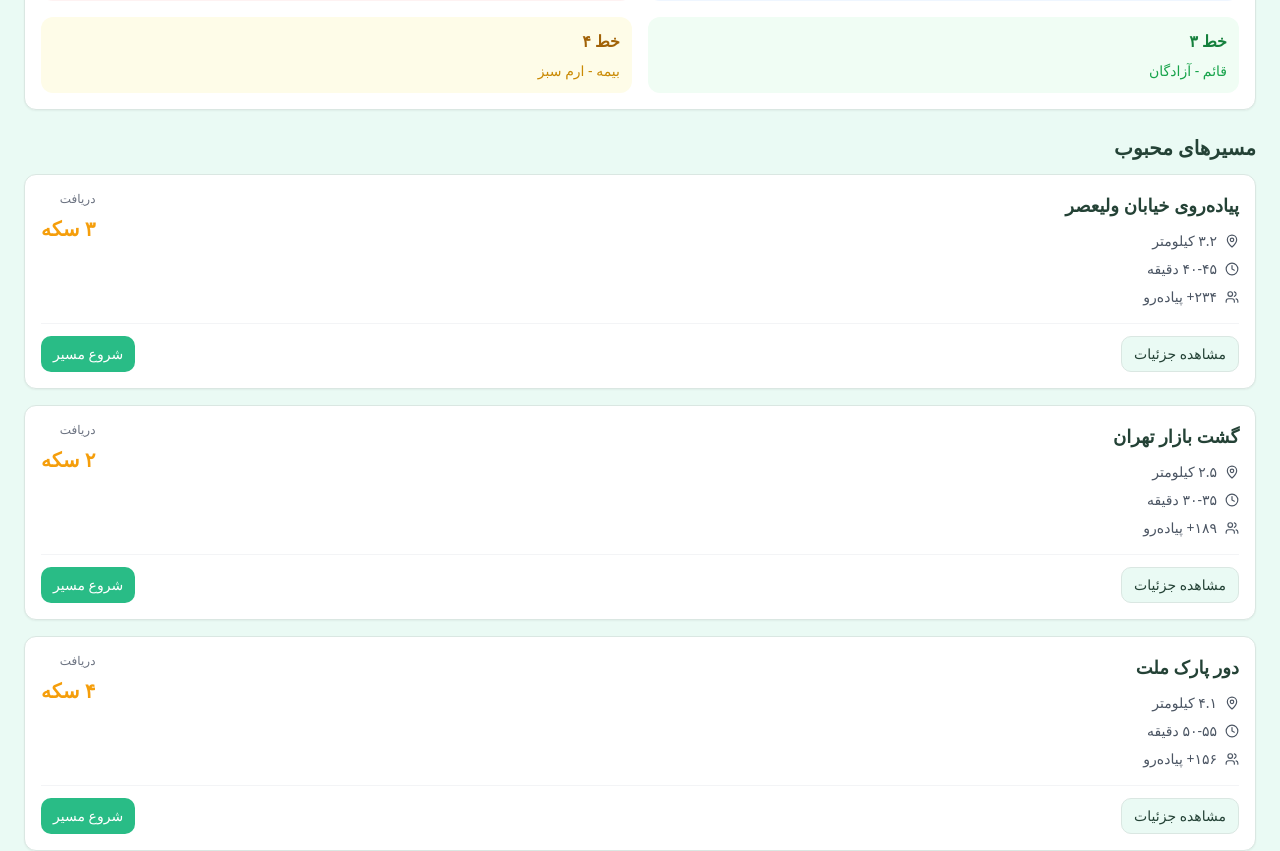
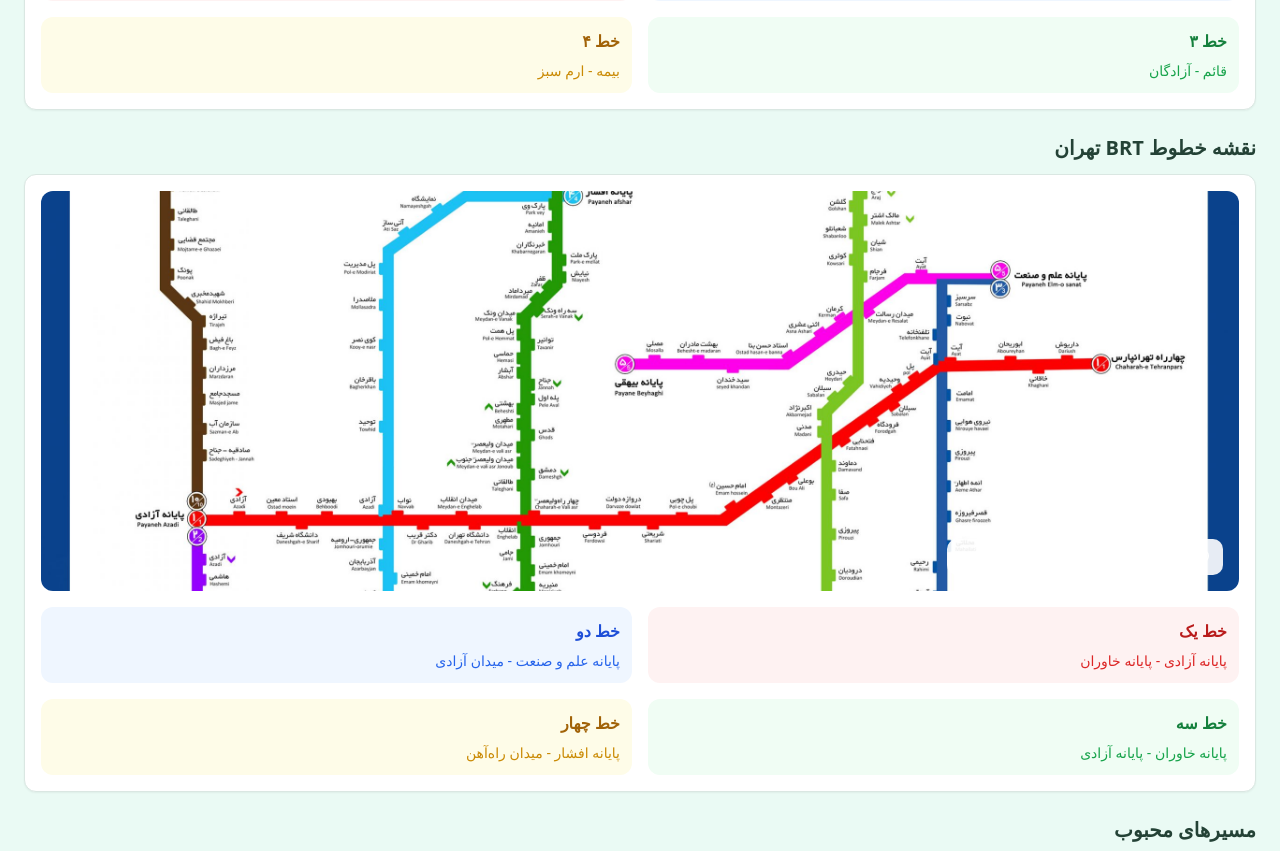
Before and after one commit to sotheso/SabzGam-main, a React (Vite) app: page /explore in a window 1280 px wide. Shown: the part 1680-2531 px from the top of the page. Built offline with nearby package versions, Linux system fonts and the light colour scheme.

Commit message:
add BRT map

```diff
--- a/src/pages/ExplorePage.tsx
+++ b/src/pages/ExplorePage.tsx
@@ -90,6 +90,48 @@ export default function ExplorePage() {
               <div className="bg-yellow-50 p-3 rounded-lg">
                 <h3 className="font-bold text-yellow-700 mb-2">خط ۴</h3>
                 <p className="text-sm text-yellow-600">بیمه - ارم سبز</p>
+              </div>
+            </div>
+          </Card>
+        </div>
+
+        {/* BRT Map */}
+        <div className="mb-6">
+          <h2 className="text-xl font-bold mb-3">نقشه خطوط BRT تهران</h2>
+          <Card className="p-4">
+            <div className="relative w-full h-[400px] rounded-lg overflow-hidden">
+              <img
+                src="/2-scaled.jpg"
+                alt="نقشه خطوط BRT تهران"
+                className="w-full h-full object-cover"
+              />
+              <div className="absolute bottom-4 right-4 flex gap-2">
+                <Button size="sm" variant="secondary" className="bg-white/90 hover:bg-white">
+                  <MapPin size={16} className="ml-1" />
+                  نزدیک‌ترین ایستگاه
+                </Button>
+                <Button size="sm" variant="secondary" className="bg-white/90 hover:bg-white">
+                  <Navigation size={16} className="ml-1" />
+                  مسیریابی
+                </Button>
+              </div>
+            </div>
+            <div className="mt-4 grid grid-cols-2 gap-4">
+              <div className="bg-red-50 p-3 rounded-lg">
+                <h3 className="font-bold text-red-700 mb-2">خط یک</h3>
+                <p className="text-sm text-red-600">پایانه آزادی - پایانه خاوران</p>
+              </div>
+              <div className="bg-blue-50 p-3 rounded-lg">
+                <h3 className="font-bold text-blue-700 mb-2">خط دو</h3>
+                <p className="text-sm text-blue-600">پایانه علم و صنعت - میدان آزادی</p>
+              </div>
+              <div className="bg-green-50 p-3 rounded-lg">
+                <h3 className="font-bold text-green-700 mb-2">خط سه</h3>
+                <p className="text-sm text-green-600">پایانه خاوران - پایانه آزادی</p>
+              </div>
+              <div className="bg-yellow-50 p-3 rounded-lg">
+                <h3 className="font-bold text-yellow-700 mb-2">خط چهار</h3>
+                <p className="text-sm text-yellow-600">پایانه افشار - میدان راه‌آهن</p>
               </div>
             </div>
           </Card>
--- a/src/pages/HomePage.tsx
+++ b/src/pages/HomePage.tsx
@@ -58,7 +58,7 @@ export default function HomePage() {
           <h1 className="text-2xl font-bold">سبزگام</h1>
           <CoinDisplay amount={coins} animate={isWalking} />
         </div>
-        <div className="text-center mb-4">
+        <div className="text-right mb-4">
           <h2 className="text-2xl font-bold mb-1">هدف روزانه پیاده‌روی</h2>
           <p className="text-white/70">۱۰,۰۰۰ قدم در روز</p>
         </div>
@@ -76,8 +76,8 @@ export default function HomePage() {
         </div>
       </div>
 
-      <div className="flex justify-center -mt-10 mb-6">
-        <div className="bg-white p-4 rounded-2xl shadow-md mr-12">
+      <div className="flex justify-center -mt-10 mb-6 gap-5">
+        <div className="bg-white p-4 rounded-2xl shadow-md">
           <ProgressRing progress={progressPercentage} size={120}>
             <div className="text-center">
               <p className="text-3xl font-bold">{progressPercentage.toLocaleString('fa-IR')}%</p>
@@ -86,10 +86,10 @@ export default function HomePage() {
           </ProgressRing>
         </div>
         <div className="bg-white p-4 rounded-2xl shadow-md">
-          <ProgressRing progress={Math.min((walkingTime / 3600) * 100, 100)} size={120}>
+          <ProgressRing progress={Math.min((publicTransportTime / 3600) * 100, 100)} size={120}>
             <div className="text-center">
-              <p className="text-3xl font-bold">{formatWalkingTime(walkingTime)}</p>
-              <p className="text-xs text-gray-500">زمان پیاده‌روی</p>
+              <p className="text-base font-bold">{formatWalkingTime(publicTransportTime)}</p>
+              <p className="text-xs text-gray-500">زمان استفاده از حمل و نقل عمومی</p>
             </div>
           </ProgressRing>
         </div>
@@ -97,7 +97,7 @@ export default function HomePage() {
 
       <div className="px-4 grid grid-cols-2 gap-4 mb-6">
         <InfoCard
-          title="مسافت طی شده"
+          title="مسافت طی شده پیاده"
           value={`${parseFloat(distanceKm).toLocaleString('fa-IR')} کیلومتر`}
           icon={<MapPin size={18} />}
         />
@@ -105,6 +105,16 @@ export default function HomePage() {
           title="CO₂ صرفه‌جویی شده"
           value={`${parseInt(co2Saved).toLocaleString('fa-IR')} گرم`}
           icon={<Leaf size={18} />}
+        />
+        <InfoCard
+          title="مسافت طی شده با مترو"
+          value="۱۲ کیلومتر"
+          icon={<Train size={18} />}
+        />
+        <InfoCard
+          title="مسافت طی شده با اتوبوس"
+          value="۸ کیلومتر"
+          icon={<Bus size={18} />}
         />
         <InfoCard
           title="سکه‌های امروز"
```
Also changed, not shown: 2-scaled.jpg (added).
